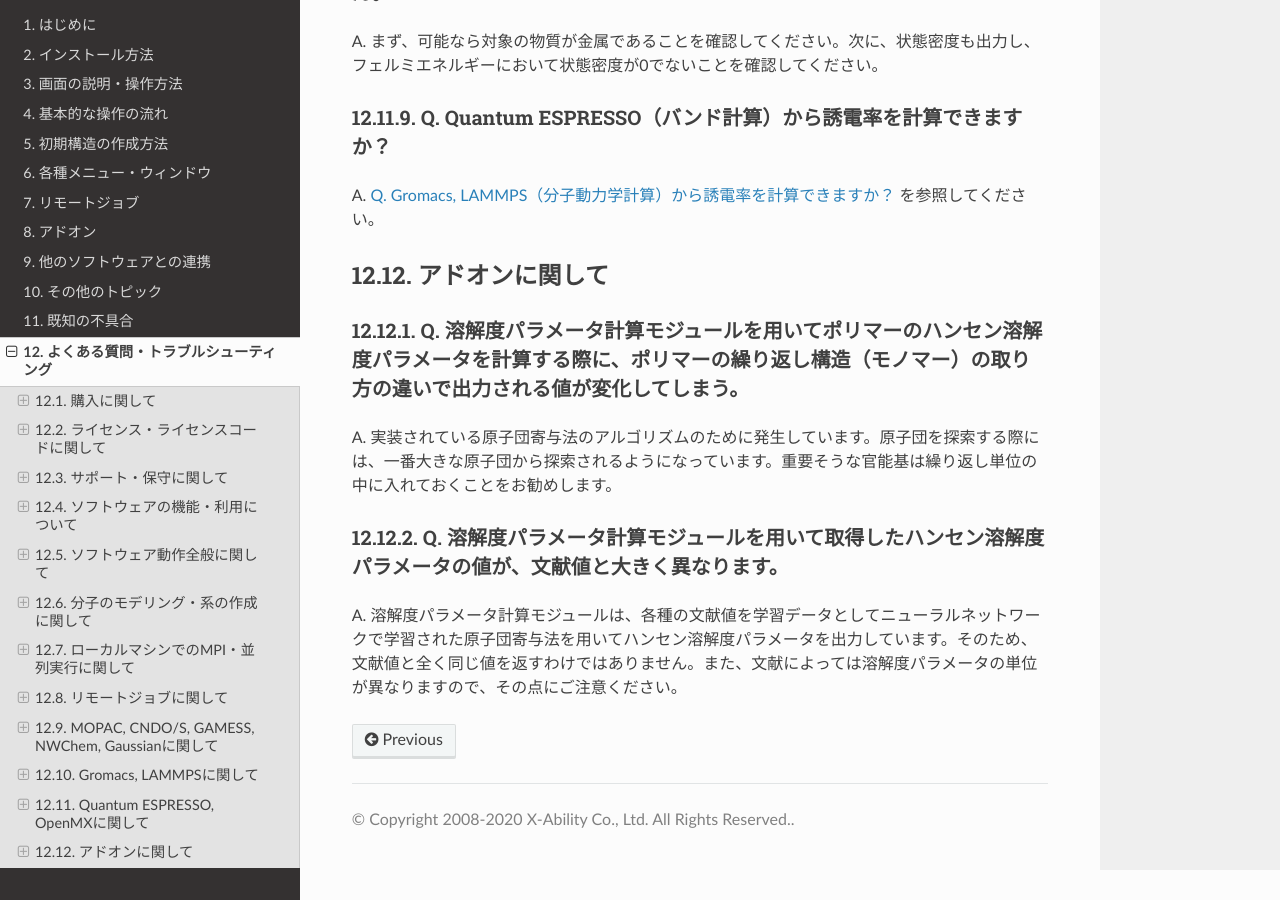
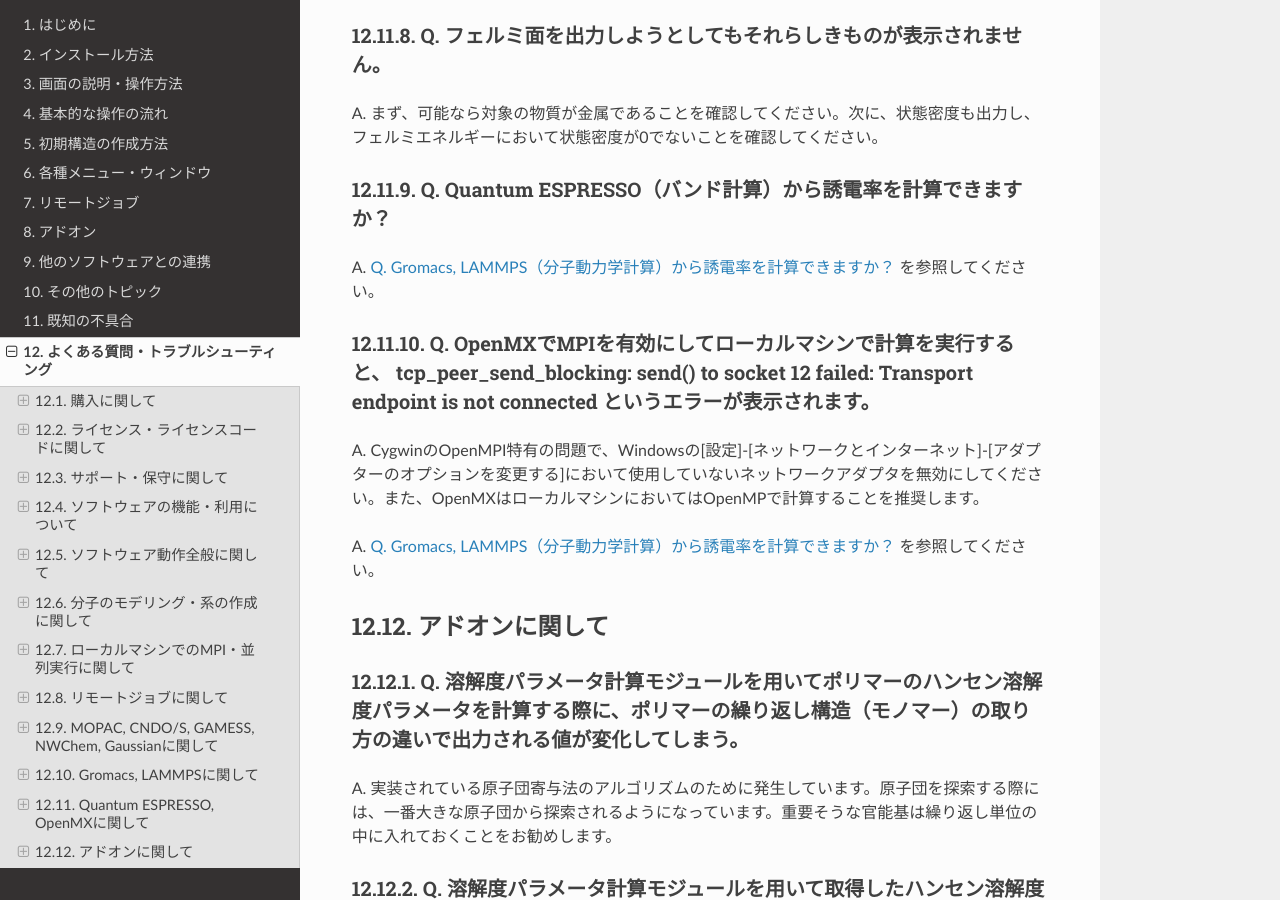
Before and after one commit to X-Ability/winmostar_doc, a Sphinx documentation site: the page built from source/faq/faq.rst, in a window 1280 px wide and 900 px high, scrolled down 22299 px. Built offline with Sphinx 7.4.7 and the Read the Docs theme 2.0.0, drawn with Linux system fonts in a browser that asks for light colours; some of the changed text lies outside the part shown.

Commit message:
FAQ追加

```diff
--- a/source/faq/faq.rst
+++ b/source/faq/faq.rst
@@ -645,6 +645,13 @@
 
 | A. :ref:`faq_dielectric_md` を参照してください。
 
+Q. OpenMXでMPIを有効にしてローカルマシンで計算を実行すると、 tcp_peer_send_blocking\: send() to socket 12 failed\: Transport endpoint is not connected というエラーが表示されます。
+^^^^^^^^^^^^^^^^^^^^^^^^^^^^^^^^^^^^^^^^^^^^^^^^^^^^^^^^^^^^^^^^^^^^^^^^^^^^^^^^^^^^^^^^^^^^^^^^^^^^^^^^^^^^^^^^^^^^^^^^^^^^^^^^^^^^^^^^^^^^^^^^^^^^^^^^^^^^^^^^^^^^^^^^^^^^^^^^^^^^^^^^^^^^^^^^^^^^^^^^^^^^^^^^^^^^^^^^^^^^^^^^^^^^^^^^^^^^^^^^^^^^^^^^^^
+
+| A. CygwinのOpenMPI特有の問題で、Windowsの[設定]-[ネットワークとインターネット]-[アダプターのオプションを変更する]において使用していないネットワークアダプタを無効にしてください。また、OpenMXはローカルマシンにおいてはOpenMPで計算することを推奨します。
+
+| A. :ref:`faq_dielectric_md` を参照してください。
+
 アドオンに関して
 --------------------------------------
 
```
